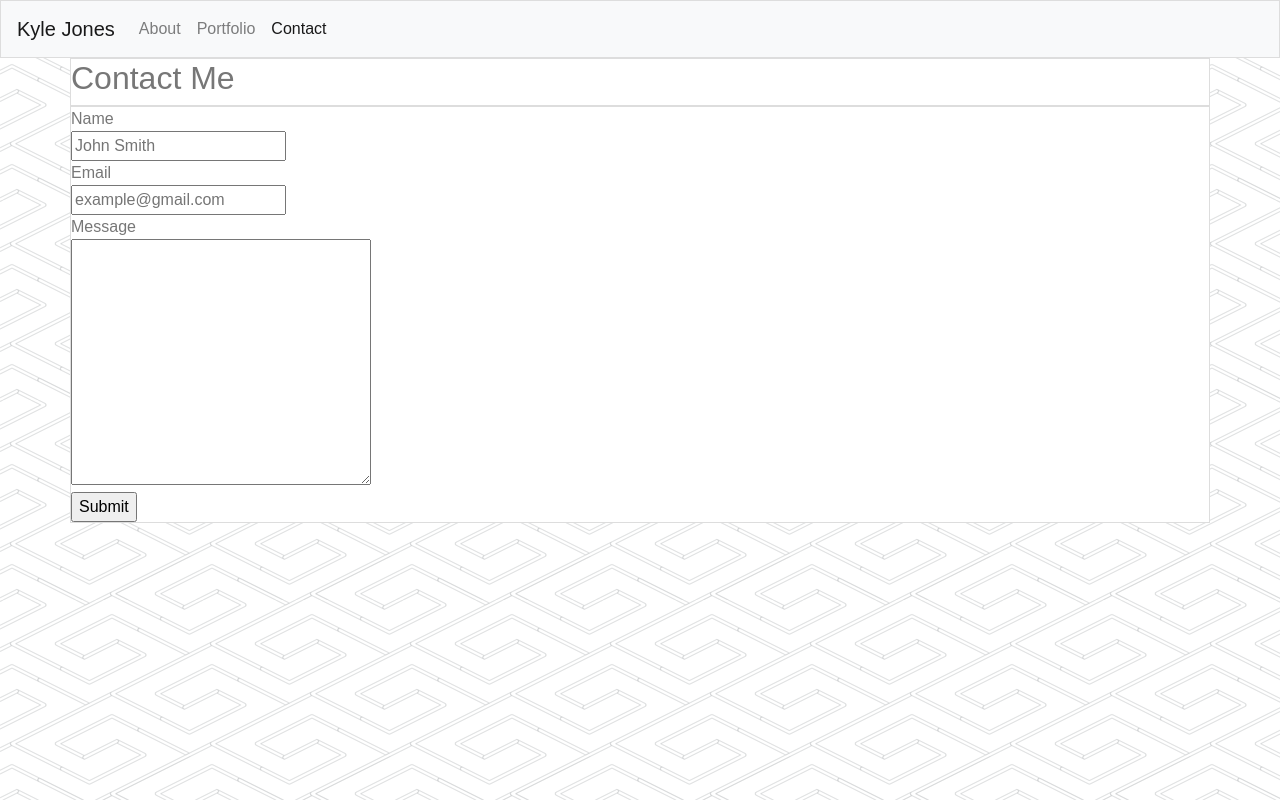
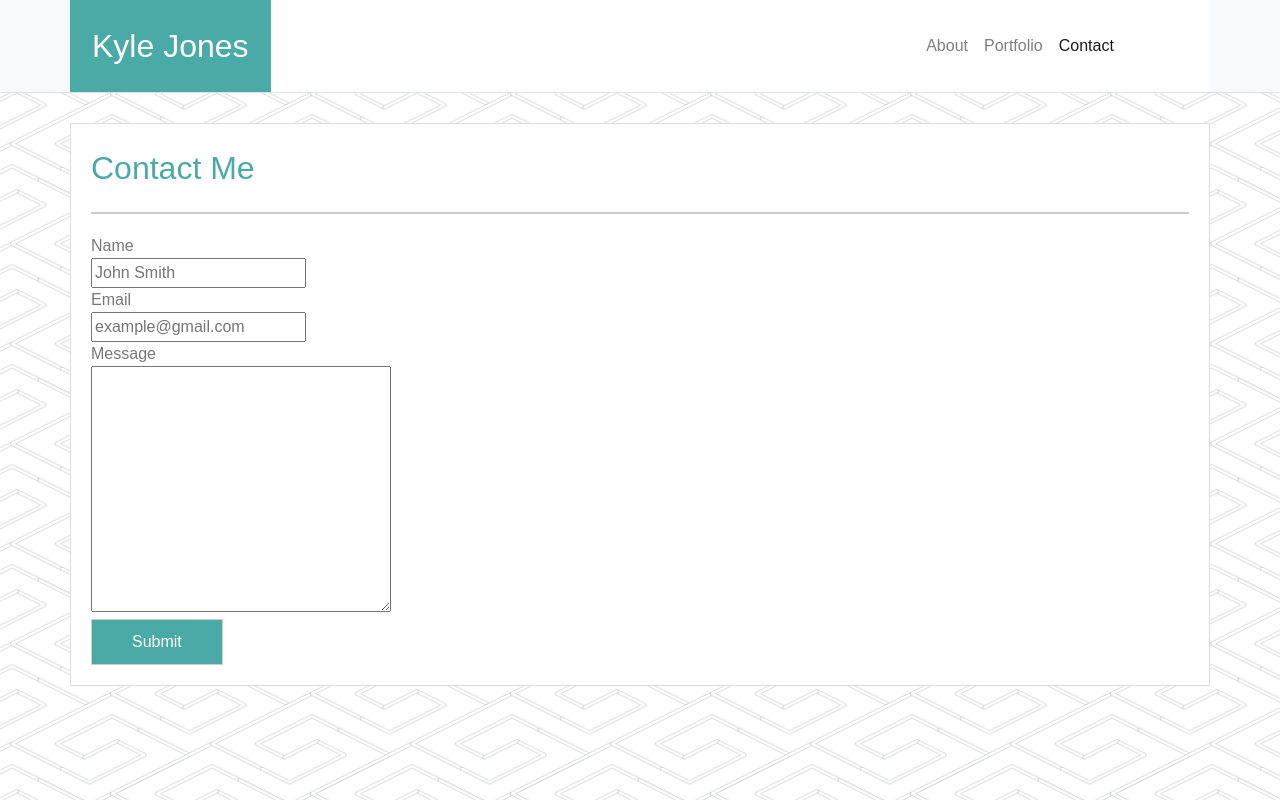
Before and after one commit to kyle074613/Homework-2, a plain HTML site: page contact.html in a window 1280 px wide. Drawn offline with nearby package versions, Linux system fonts and the light colour scheme.

Commit message:
navbar formatted, still need rest of formatting

```diff
--- a/assets/css/style.css
+++ b/assets/css/style.css
@@ -7,13 +7,47 @@ body{
     background-image: url(../images/pipes/pipes.png);
 }
 
+.h1{
+    background-color: #4aaaa5;
+    color: #ffffff!important;
+    padding: 22px;
+    font-size: 32px;
+}
+
 .row{
     background-color: #ffffff;
-    border: 1px solid #dddddd;
     color: #777777;
 }
 
-.navbar{
+h2{
+    padding-top: 25px;
+    padding-bottom: 25px;
+    border-bottom: 2px solid #cccccc;
+    color: #4aaaa5;
+    margin-bottom: 20px;
+    width: 100%;
+}
+
+.content{
+    margin-top: 30px;
+    margin-bottom: 30px;
     background-color: #ffffff;
+    padding: 0 20px 20px 20px;
+    color: #777777;
     border: 1px solid #dddddd;
+    overflow: auto;
 }
+
+#submitbutton{
+    color: #ffffff;
+    background-color: #4aaaa5;
+    border: 1px solid #cccccc;
+    padding: 10px 40px;
+}
+
+@media screen and (max-width: 767px){
+    .h1{
+        min-width: 100%;
+        text-align: center;
+    }
+}
--- a/contact.html
+++ b/contact.html
@@ -14,30 +14,37 @@
 
 <body>
 
-    <nav class="navbar navbar-expand-sm navbar-light bg-light">
-        <span class="navbar-brand mb-0 h1">Kyle Jones</span>
-        <div class="collapse navbar-collapse" id="navbarNav">
+    <nav class="navbar navbar-expand navbar-light bg-light border-bottom p-0">
+        <div class="container">
+            <div class="row m-0 w-100 align-items-center">
+                <div class="col-md-5 col-12 p-0">
+                    <span class="navbar-brand mb-0 h1 m-0">Kyle Jones</span>
+                </div>
+                <div class="col-md-4 col-12 ml-auto p-0">
+                    <div class="collapse navbar-collapse justify-content-center " id="navbarNav">
                         <ul class="navbar-nav">
-                <li class="nav-item">
+                            <li class="nav-item ">
                                 <a class="nav-link" href="index.html">About</a>
                             </li>
                             <li class="nav-item">
                                 <a class="nav-link" href="portfolio.html">Portfolio</a>
                             </li>
-                <li class="nav-item active">
-                    <a class="nav-link" href="contact.html">Contact<span class="sr-only">(current)</span></a>
+                            <li class="nav-item">
+                                <a class="nav-link active" href="contact.html">Contact<span class="sr-only">(current)</span></a>
                             </li>
                         </ul>
+                    </div>
+                </div>
+            </div>
         </div>
     </nav>
 
     <div class="container">
 
-        <div class="row">
+        <div class="row content">
+
             <h2>Contact Me</h2>
-        </div>
 
-        <div class="row">
             <div id="contactinput">
                 Name
                 <br>
```
Also changed, not shown: index.html (+13 -7 lines), portfolio.html (+13 -8 lines). Lines whose indentation alone changed are shown as unchanged.
